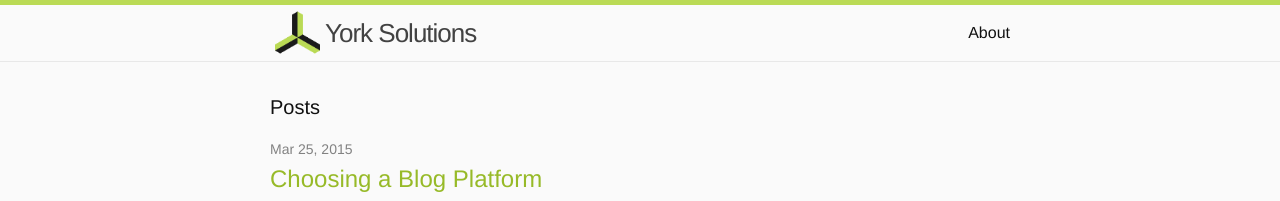
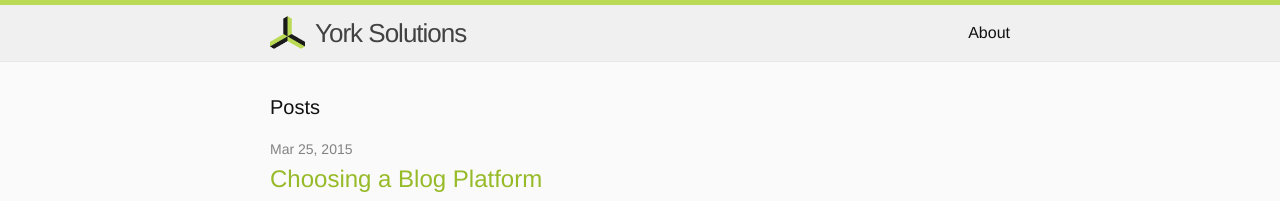
Before and after one commit to justincy/york-solutions.github.io, a Jekyll site: the page built from index.html, in a window 1280 px wide. Shown: the top 201 px of the page. Built offline with Jekyll 4.4.1, drawn with Linux system fonts in a browser that asks for light colours.

Commit message:
tweak header

```diff
--- a/_sass/_layout.scss
+++ b/_sass/_layout.scss
@@ -4,7 +4,7 @@
 .site-header {
     border-top: 5px solid $brand-color;
     border-bottom: 1px solid $grey-color-light;
-    background-color: $body-color;
+    background-color: #f0f0f0;
     min-height: 56px;
 
     // Positioning context for the mobile navigation icon
@@ -12,8 +12,8 @@
 }
 
 .site-logo {
-    height: 45px;
-    margin: 5px;
+    height: 35px;
+    margin: 10px 10px 10px 0;
     float: left;
 }
 
```
